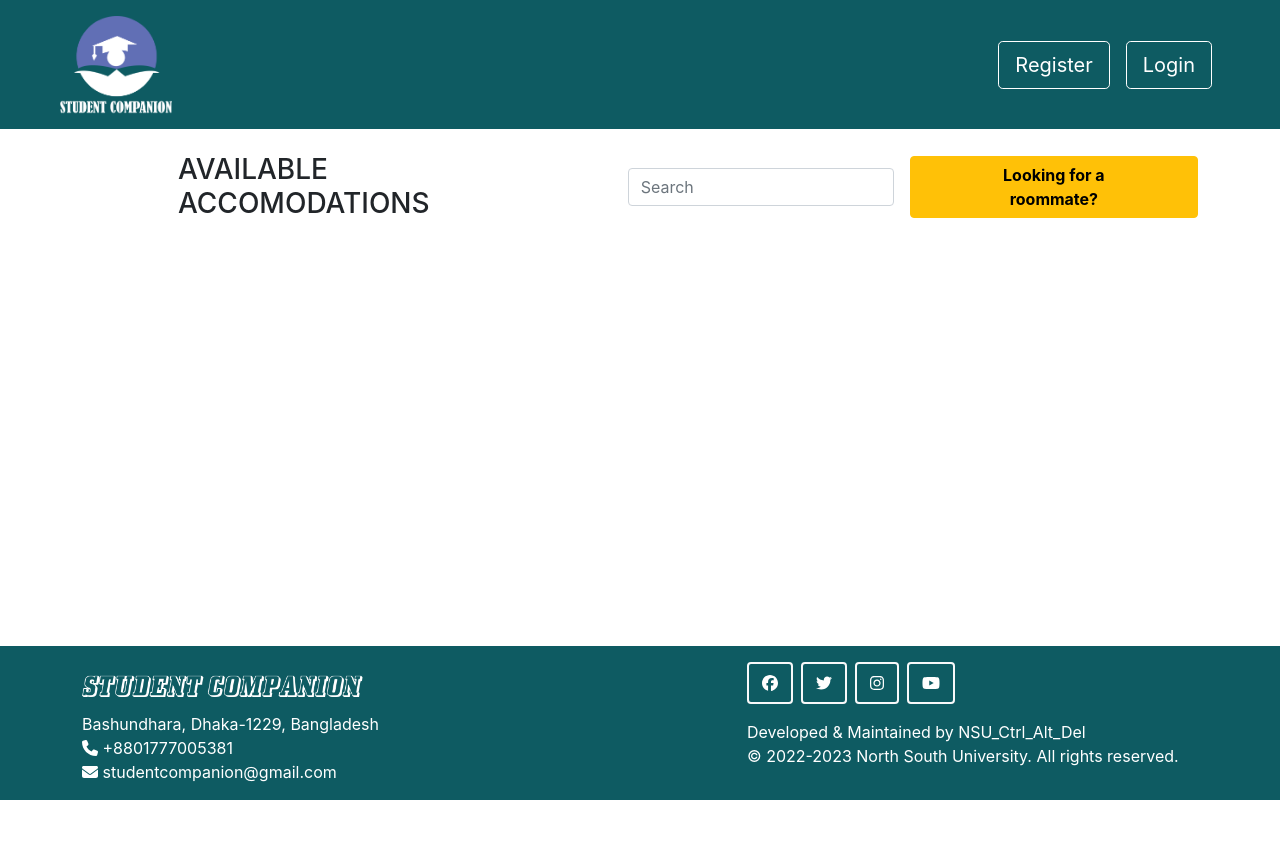
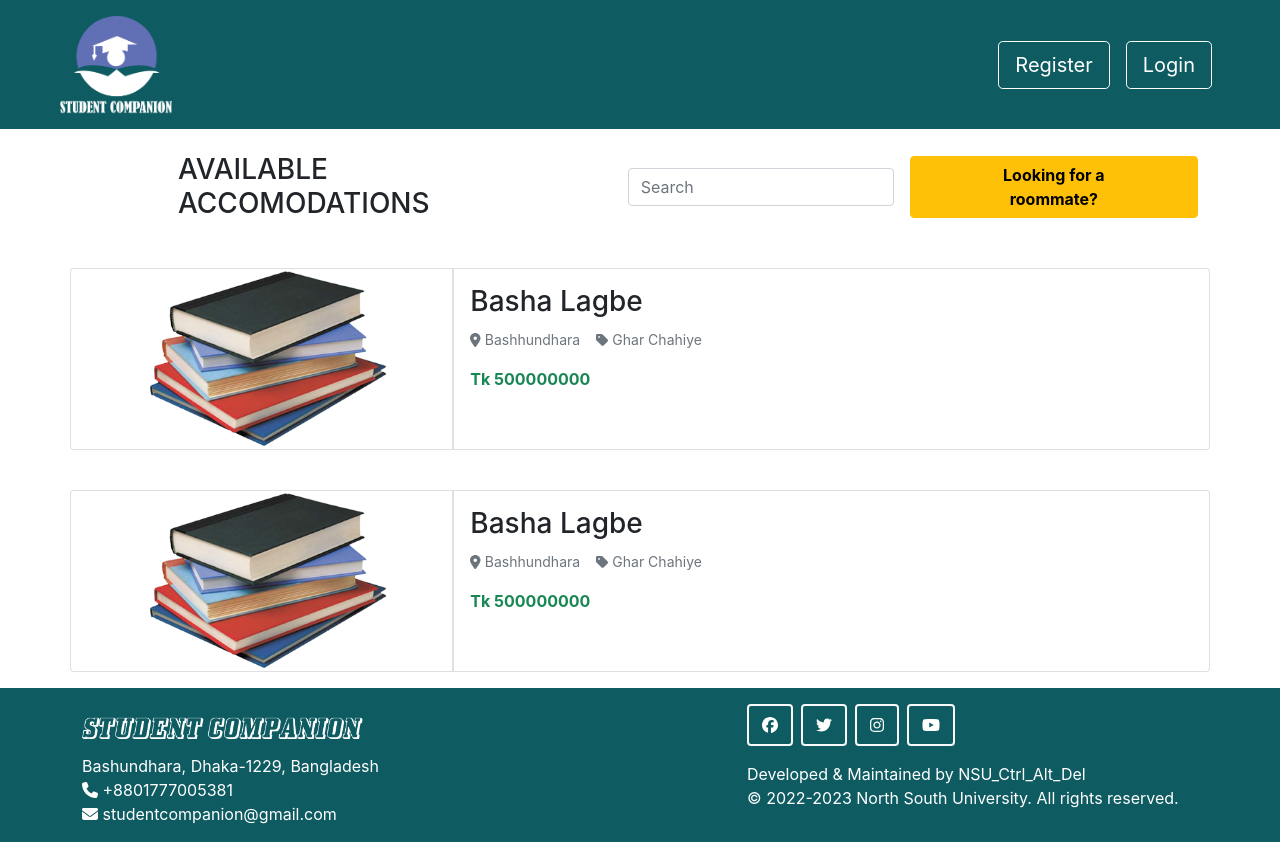
Before and after one commit to TaneemAhmed2013102/Student-Companion, a React (Create React App) app in the folder frontend/: page /accomodations in a window 1280 px wide. Before the commit the page ends 800 px from the top, so only its background shows below. Built offline with nearby package versions, Linux system fonts and the light colour scheme.

Commit message:
Added Accommodation

```diff
--- a/frontend/src/Components/accomodation.jsx
+++ b/frontend/src/Components/accomodation.jsx
@@ -1,4 +1,6 @@
 import React, { useState } from "react";
+import { FontAwesomeIcon } from "@fortawesome/react-fontawesome";
+import { faMapMarkerAlt, faTag } from "@fortawesome/free-solid-svg-icons";
 
 function Accomodations() {
   //For Search
@@ -25,11 +27,89 @@ function Accomodations() {
               ></input>
             </form>
             <a
-              href="/post-book-ad"
+              href="/post-accomodation"
               class="btn btn-warning fw-bold me-5 my-4 px-5"
             >
               Looking for a roommate?
             </a>
+          </div>
+        </div>
+
+        <div className="row d-flex justify-content-center">
+          <div
+            className={
+              "card mt-4 mb-3" + ("No" == "No" ? "" : "opacity-25") //work left
+            }
+          >
+            <div className="row g-0">
+              <div className="col-4 border-end border-2">
+                <div className="d-flex justify-content-center">
+                  <img
+                    src={require("../Assets/stack_of_books_copy.png")}
+                    className="img-fluid rounded-start"
+                    alt="..."
+                    style={{ maxHeight: "180px" }}
+                  />
+                </div>
+              </div>
+              <div className="col-8">
+                <div className="card-body pb-1">
+                  <h3 className="card-title text-dark">Basha Lagbe</h3>
+                  <div className="d-flex">
+                    <p className="card-text me-3">
+                      <small className="text-muted">
+                        <FontAwesomeIcon icon={faMapMarkerAlt} /> Bashhundhara
+                      </small>
+                    </p>
+                    <p className="card-text">
+                      <small className="text-muted">
+                        <FontAwesomeIcon icon={faTag} /> Ghar Chahiye
+                      </small>
+                    </p>
+                  </div>
+                  <p className="card-text text-success fw-bold">Tk 500000000</p>
+                </div>
+              </div>
+            </div>
+          </div>
+        </div>
+
+        <div className="row">
+          <div
+            className={
+              "card mt-4 mb-3" + ("No" == "No" ? "" : "opacity-25") //work left
+            }
+          >
+            <div className="row g-0">
+              <div className="col-4 border-end border-2">
+                <div className="d-flex justify-content-center">
+                  <img
+                    src={require("../Assets/stack_of_books_copy.png")}
+                    className="img-fluid rounded-start"
+                    alt="..."
+                    style={{ maxHeight: "180px" }}
+                  />
+                </div>
+              </div>
+              <div className="col-8">
+                <div className="card-body pb-1">
+                  <h3 className="card-title text-dark">Basha Lagbe</h3>
+                  <div className="d-flex">
+                    <p className="card-text me-3">
+                      <small className="text-muted">
+                        <FontAwesomeIcon icon={faMapMarkerAlt} /> Bashhundhara
+                      </small>
+                    </p>
+                    <p className="card-text">
+                      <small className="text-muted">
+                        <FontAwesomeIcon icon={faTag} /> Ghar Chahiye
+                      </small>
+                    </p>
+                  </div>
+                  <p className="card-text text-success fw-bold">Tk 500000000</p>
+                </div>
+              </div>
+            </div>
           </div>
         </div>
       </div>
--- a/frontend/src/Components/homepage.jsx
+++ b/frontend/src/Components/homepage.jsx
@@ -4,37 +4,32 @@ function Homepage() {
   return (
     <div class="flex-grow-1 d-flex align-items-center justify-content-center">
       <div className="container-fluid ">
-        <div className="row justify-content-around mb-5">
-          <div class="card w-25">
+        <div className="row mb-5">
+          <div class="card w-25 mx-5">
             <div class="card-body">
               <h3 class="card-title">My Courses</h3>
-              <p class="card-text">
-                Check your current courses
-              </p>
+              <p class="card-text">Check your current courses</p>
               <a href="/my-courses" class="btn btn-primary">
                 View
               </a>
             </div>
           </div>
 
-          <div class="card w-25">
+          <div class="card w-25 mx-5">
             <div class="card-body">
               <h3 class="card-title">Find Students Near me</h3>
-              <p class="card-text">
-                Find Companions to travel to and from University
-              </p>
+              <p class="card-text">Find yourself a companion</p>
               <a href="/students-near-me" class="btn btn-primary">
                 Find Students
               </a>
             </div>
           </div>
 
-          <div class="card w-25">
+          <div class="card w-25 mx-5">
             <div class="card-body">
               <h3 class="card-title">Buy/Sell Book</h3>
               <p class="card-text">
-                With supporting text below as a natural lead-in to additional
-                content.
+                Your very own marketplace for trading books
               </p>
               <a href="/buy-sell-books" class="btn btn-primary">
                 Button
@@ -43,9 +38,8 @@ function Homepage() {
           </div>
         </div>
 
-
-        <div className="row justify-content-around mt-5">
-          <div class="card w-25">
+        <div className="row mt-5">
+          <div class="card w-25 mx-5">
             <div class="card-body">
               <h3 class="card-title">Add Exam Reminders</h3>
               <p class="card-text">
@@ -57,19 +51,7 @@ function Homepage() {
             </div>
           </div>
 
-          <div class="card w-25">
-            <div class="card-body">
-              <h3 class="card-title">Find Students to Study Together</h3>
-              <p class="card-text">
-                Find students around who are interested for group studying
-              </p>
-              <a href="#" class="btn btn-primary">
-                Button
-              </a>
-            </div>
-          </div>
-
-          <div class="card w-25">
+          <div class="card w-25 mx-5">
             <div class="card-body">
               <h3 class="card-title">Accomodation</h3>
               <p class="card-text">
```
Also changed, not shown: frontend/src/Components/postAccomodation.jsx (added, +144 -0 lines).
